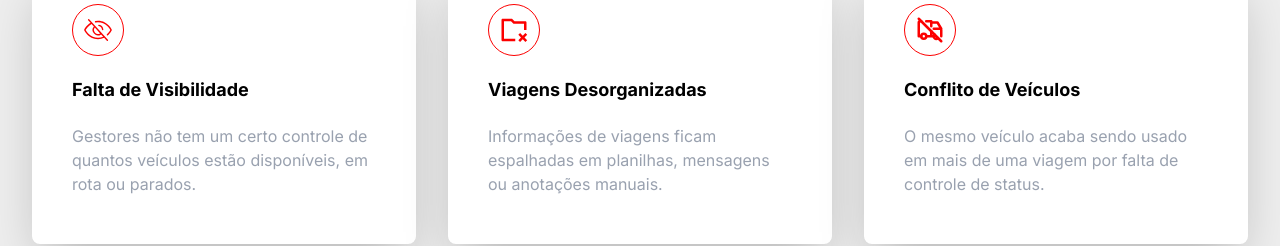
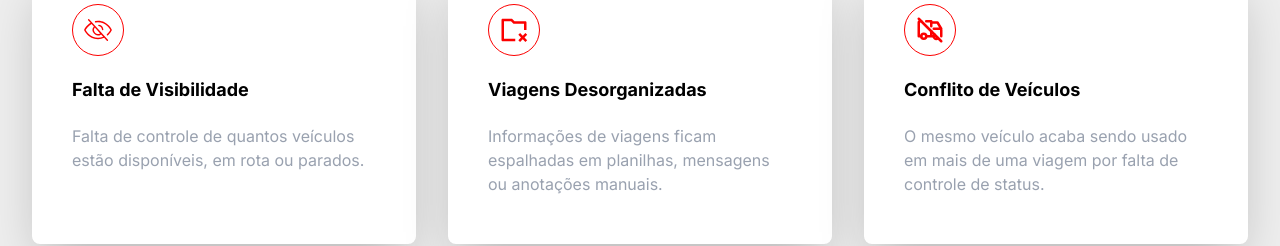
Before and after one commit to rogeranacleto/rota360-app, a React (Vite) app: page / in a window 1280 px wide. Shown: the part 1740-1986 px from the top of the page. Built offline with nearby package versions, Linux system fonts and the light colour scheme; no server answers; the database is empty.

Commit message:
style: text change

```diff
--- a/src/pages/Home/index.tsx
+++ b/src/pages/Home/index.tsx
@@ -86,7 +86,7 @@ export function Home(){
                     Falta de Visibilidade
                   </p>
                   <p className="mt-5 text-gray-400">
-                    Gestores não tem um certo controle de quantos veículos estão
+                    Falta de controle de quantos veículos estão
                     disponíveis, em rota ou parados.
                   </p>
                 </div>
```
